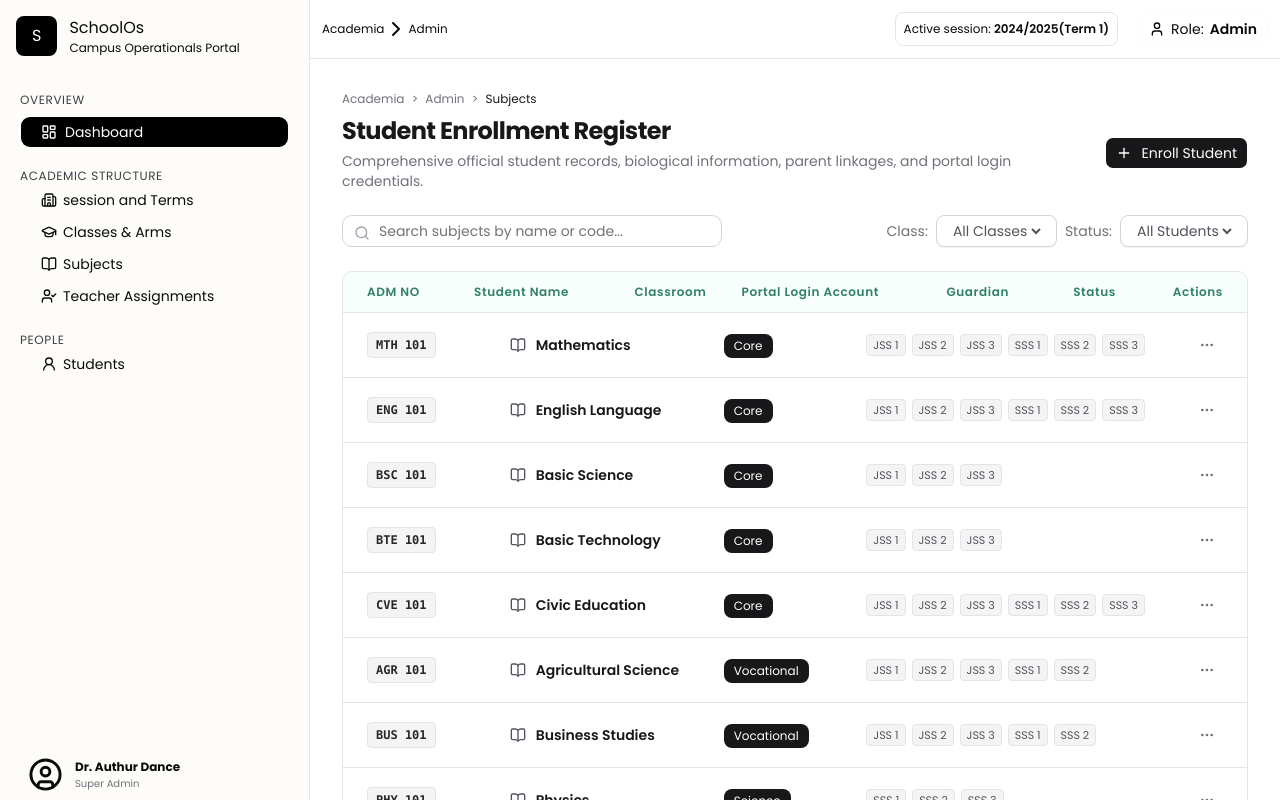
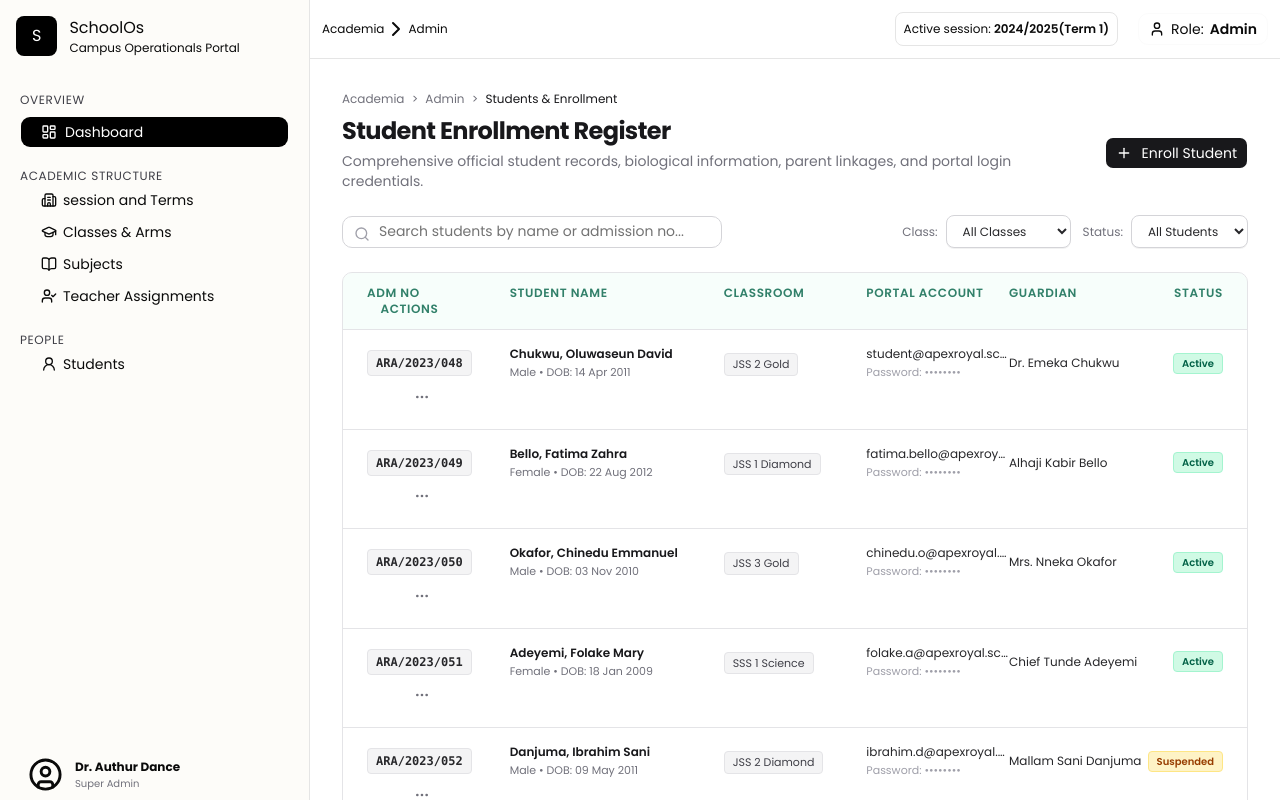
Before and after one commit to Maxwellsmall/schoolos, a Next.js app in the folder frontend/: page /liveportal/people in a window 1280 px wide. Built offline with nearby package versions, Linux system fonts and the light colour scheme.

Commit message:
feat: update People page to display student data with improved layout and filtering options

```diff
--- a/frontend/app/liveportal/people/page.tsx
+++ b/frontend/app/liveportal/people/page.tsx
@@ -1,76 +1,79 @@
 "use client"
+
+import React from "react"
 import { Button } from "@/components/ui/button"
-import { BookOpen, ChevronLeft, ChevronRight, Ellipsis, Plus, Search, ChevronDown } from "lucide-react"
+import { ChevronLeft, ChevronRight, Ellipsis, Plus, Search } from "lucide-react"
 import { Input } from "@/components/ui/input"
 
 export default function People() {
   const data = [
     {
-      code: "MTH 101",
-      name: "Mathematics",
-      category: "Core",
-      levels: ["JSS 1", "JSS 2", "JSS 3", "SSS 1", "SSS 2", "SSS 3"],
+      code: "ARA/2023/048",
+      name: "Chukwu, Oluwaseun David",
+      genderDob: "Male • DOB: 14 Apr 2011",
+      classroom: "JSS 2 Gold",
+      loginEmail: "student@apexroyal.sch.ng",
+      passwordHint: "Password: ••••••••",
+      guardian: "Dr. Emeka Chukwu",
+      status: "Active",
     },
     {
-      code: "ENG 101",
-      name: "English Language",
-      category: "Core",
-      levels: ["JSS 1", "JSS 2", "JSS 3", "SSS 1", "SSS 2", "SSS 3"],
+      code: "ARA/2023/049",
+      name: "Bello, Fatima Zahra",
+      genderDob: "Female • DOB: 22 Aug 2012",
+      classroom: "JSS 1 Diamond",
+      loginEmail: "fatima.bello@apexroyal.sch.ng",
+      passwordHint: "Password: ••••••••",
+      guardian: "Alhaji Kabir Bello",
+      status: "Active",
     },
     {
-      code: "BSC 101",
-      name: "Basic Science",
-      category: "Core",
-      levels: ["JSS 1", "JSS 2", "JSS 3"],
+      code: "ARA/2023/050",
+      name: "Okafor, Chinedu Emmanuel",
+      genderDob: "Male • DOB: 03 Nov 2010",
+      classroom: "JSS 3 Gold",
+      loginEmail: "chinedu.o@apexroyal.sch.ng",
+      passwordHint: "Password: ••••••••",
+      guardian: "Mrs. Nneka Okafor",
+      status: "Active",
     },
     {
-      code: "BTE 101",
-      name: "Basic Technology",
-      category: "Core",
-      levels: ["JSS 1", "JSS 2", "JSS 3"],
+      code: "ARA/2023/051",
+      name: "Adeyemi, Folake Mary",
+      genderDob: "Female • DOB: 18 Jan 2009",
+      classroom: "SSS 1 Science",
+      loginEmail: "folake.a@apexroyal.sch.ng",
+      passwordHint: "Password: ••••••••",
+      guardian: "Chief Tunde Adeyemi",
+      status: "Active",
     },
     {
-      code: "CVE 101",
-      name: "Civic Education",
-      category: "Core",
-      levels: ["JSS 1", "JSS 2", "JSS 3", "SSS 1", "SSS 2", "SSS 3"],
+      code: "ARA/2023/052",
+      name: "Danjuma, Ibrahim Sani",
+      genderDob: "Male • DOB: 09 May 2011",
+      classroom: "JSS 2 Diamond",
+      loginEmail: "ibrahim.d@apexroyal.sch.ng",
+      passwordHint: "Password: ••••••••",
+      guardian: "Mallam Sani Danjuma",
+      status: "Suspended",
     },
     {
-      code: "AGR 101",
-      name: "Agricultural Science",
-      category: "Vocational",
-      levels: ["JSS 1", "JSS 2", "JSS 3", "SSS 1", "SSS 2"],
-    },
-    {
-      code: "BUS 101",
-      name: "Business Studies",
-      category: "Vocational",
-      levels: ["JSS 1", "JSS 2", "JSS 3", "SSS 1", "SSS 2"],
-    },
-    {
-      code: "PHY 101",
-      name: "Physics",
-      category: "Science",
-      levels: ["SSS 1", "SSS 2", "SSS 3"],
-    },
-    {
-      code: "CHM 101",
-      name: "Chemistry",
-      category: "Science",
-      levels: ["SSS 1", "SSS 2", "SSS 3"],
-    },
-    {
-      code: "BIO 101",
-      name: "Biology",
-      category: "Science",
-      levels: ["SSS 1", "SSS 2", "SSS 3"],
+      code: "ARA/2022/012",
+      name: "Sowore, Temitope Samuel",
+      genderDob: "Male • DOB: 15 Dec 2008",
+      classroom: "SSS 2 Arts",
+      loginEmail: "temitope.s@apexroyal.sch.ng",
+      passwordHint: "Password: ••••••••",
+      guardian: "Engr. Olufemi Sowore",
+      status: "Archived",
     },
   ]
 
   return (
     <div className="p-8 max-w-7xl mx-auto">
       <div className="text-xs text-zinc-500 mb-2">
-        Academia <span className="mx-1">&gt;</span> Admin <span className="mx-1">&gt;</span> <span className="text-zinc-900 font-medium">Subjects</span>
+        Academia <span className="mx-1">&gt;</span> Admin <span className="mx-1">&gt;</span>{" "}
+        <span className="text-zinc-900 font-medium">Students &amp; Enrollment</span>
       </div>
 
       <div className="flex flex-col md:flex-row md:items-center justify-between gap-4 mb-6">
@@ -89,82 +92,94 @@ export default function People() {
         </div>
       </div>
 
-
       <div className="flex flex-col sm:flex-row sm:items-center justify-between gap-4 mb-6">
         <div className="relative w-full sm:w-[380px]">
           <Search className="absolute left-3 top-2.5 h-4 w-4 text-zinc-400" />
           <Input
             type="search"
-            placeholder="Search subjects by name or code..."
+            placeholder="Search students by name or admission no..."
             className="pl-9 bg-white border-zinc-300 focus-visible:ring-zinc-400"
           />
         </div>
 
-      <div className="flex gap-2">
+        <div className="flex flex-wrap items-center gap-3">
           <div className="flex items-center gap-2 text-sm text-zinc-600">
-          <span className="text-zinc-500">Class:</span>
-          <div className="flex items-center gap-1 px-3 py-1 bg-white border border-zinc-300 rounded-md shadow-2xs cursor-pointer hover:bg-zinc-50">
-            <select name="" id="">
+            <span className="text-zinc-500 text-xs font-medium">Class:</span>
+            <select className="px-3 py-1.5 bg-white border border-zinc-300 rounded-md text-xs font-medium text-zinc-800 shadow-2xs focus:outline-hidden cursor-pointer">
               <option value="">All Classes</option>
-              <option value="">All Classes</option>
-              <option value="">All Classes</option>
-              <option value="">All Classes</option>
+              <option value="JSS 1 Gold">JSS 1 Gold</option>
+              <option value="JSS 2 Gold">JSS 2 Gold</option>
+              <option value="SSS 1 Science">SSS 1 Science</option>
             </select>
+          </div>
 
-          </div>
-        </div>
           <div className="flex items-center gap-2 text-sm text-zinc-600">
-          <span className="text-zinc-500">Status:</span>
-          <div className="flex items-center gap-1 px-3 py-1 bg-white border border-zinc-300 rounded-md shadow-2xs cursor-pointer hover:bg-zinc-50">
-            <select name="" id="">
+            <span className="text-zinc-500 text-xs font-medium">Status:</span>
+            <select className="px-3 py-1.5 bg-white border border-zinc-300 rounded-md text-xs font-medium text-zinc-800 shadow-2xs focus:outline-hidden cursor-pointer">
               <option value="">All Students</option>
-              <option value="">All Classes</option>
-              <option value="">All Classes</option>
-              <option value="">All Classes</option>
+              <option value="Active">Active</option>
+              <option value="Suspended">Suspended</option>
+              <option value="Archived">Archived</option>
             </select>
-
           </div>
         </div>
       </div>
-      </div>
 
       <div className="w-full bg-white rounded-lg border border-zinc-200 shadow-2xs overflow-hidden">
-        <div className="grid grid-cols-16 bg-emerald-50/40 px-6 py-3 border-b border-zinc-200 text-xs font-semibold text-emerald-800/80 tracking-wider">
+        <div className="grid grid-cols-12 bg-emerald-50/40 px-6 py-3 border-b border-zinc-200 text-xs font-semibold text-emerald-800/80 tracking-wider">
           <div className="col-span-2">ADM NO</div>
-          <div className="col-span-3">Student Name</div>
-          <div className="col-span-2">Classroom</div>
-          <div className="col-span-3">Portal Login Account</div>
-          <div className="col-span-2 text-right">Guardian</div>
-          <div className="col-span-2 text-right">Status</div>
-          <div className="col-span-2 text-right">Actions</div>
+          <div className="col-span-3">STUDENT NAME</div>
+          <div className="col-span-2">CLASSROOM</div>
+          <div className="col-span-2">PORTAL ACCOUNT</div>
+          <div className="col-span-2">GUARDIAN</div>
+          <div className="col-span-1 text-right">STATUS</div>
+          <div className="col-span-1 text-right">ACTIONS</div>
         </div>
 
         <div className="divide-y divide-zinc-200">
           {data.map((item, index) => (
-            <div key={index} className="grid grid-cols-12 items-center px-6 py-4 hover:bg-zinc-50/80 transition-colors">
+            <div
+              key={index}
+              className="grid grid-cols-12 items-center px-6 py-4 hover:bg-zinc-50/80 transition-colors"
+            >
               <div className="col-span-2">
                 <span className="inline-block px-2 py-1 bg-zinc-100 border border-zinc-200 text-zinc-800 rounded text-xs font-mono font-bold">
                   {item.code}
                 </span>
               </div>
 
-              <div className="col-span-3 flex items-center gap-2.5">
-                <BookOpen className="w-4 h-4 text-zinc-600" />
-                <span className="font-semibold text-sm text-zinc-900">{item.name}</span>
+              <div className="col-span-3 flex flex-col">
+                <span className="font-semibold text-xs text-zinc-900">{item.name}</span>
+                <span className="font-normal text-[11px] text-zinc-500 mt-0.5">{item.genderDob}</span>
               </div>
 
               <div className="col-span-2">
-                <span className="inline-block px-2.5 py-1 bg-zinc-900 text-white rounded-md text-xs font-medium">
-                  {item.category}
+                <span className="inline-block px-2 py-0.5 bg-zinc-100 text-zinc-700 border border-zinc-200 rounded text-[11px] font-medium">
+                  {item.classroom}
                 </span>
               </div>
 
-              <div className="col-span-4 flex flex-wrap gap-1.5">
-                {item.levels.map((lvl, idx) => (
-                  <span key={idx} className="px-1.5 py-0.5 bg-zinc-100 text-zinc-600 border border-zinc-200 rounded text-[11px] font-medium">
-                    {lvl}
-                  </span>
-                ))}
+              <div className="col-span-2 flex flex-col">
+                <span className="font-medium text-xs text-zinc-800 truncate">{item.loginEmail}</span>
+                <span className="font-normal text-[11px] text-zinc-400 mt-0.5">{item.passwordHint}</span>
+              </div>
+
+              <div className="col-span-2 flex flex-col">
+                <span className="font-medium text-xs text-zinc-800">{item.guardian}</span>
+              </div>
+
+              <div className="col-span-1 flex justify-end">
+                <span
+                  className={`inline-block px-2 py-0.5 rounded text-[10px] font-semibold ${
+                    item.status === "Active"
+                      ? "bg-emerald-100 text-emerald-800 border border-emerald-200"
+                      : item.status === "Suspended"
+                      ? "bg-amber-100 text-amber-800 border border-amber-200"
+                      : "bg-zinc-100 text-zinc-600 border border-zinc-200"
+                  }`}
+                >
+                  {item.status}
+                </span>
               </div>
 
               <div className="col-span-1 flex justify-end">
@@ -178,7 +193,9 @@ export default function People() {
       </div>
 
       <div className="flex items-center justify-between mt-6 text-sm">
-        <p className="text-zinc-500">Showing 1 to {data.length} of {data.length} records</p>
+        <p className="text-zinc-500 text-xs">
+          Showing 1 to {data.length} of {data.length} records
+        </p>
         <div className="flex items-center gap-3">
           <Button variant="outline" size="icon" className="h-8 w-8 border-zinc-300 disabled:opacity-40" disabled>
             <ChevronLeft className="h-4 w-4" />
```
